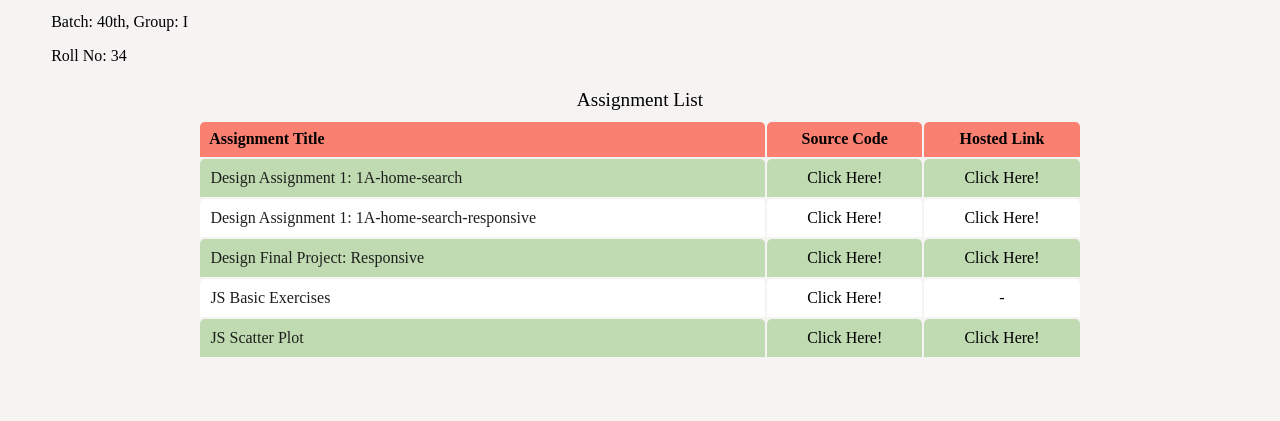
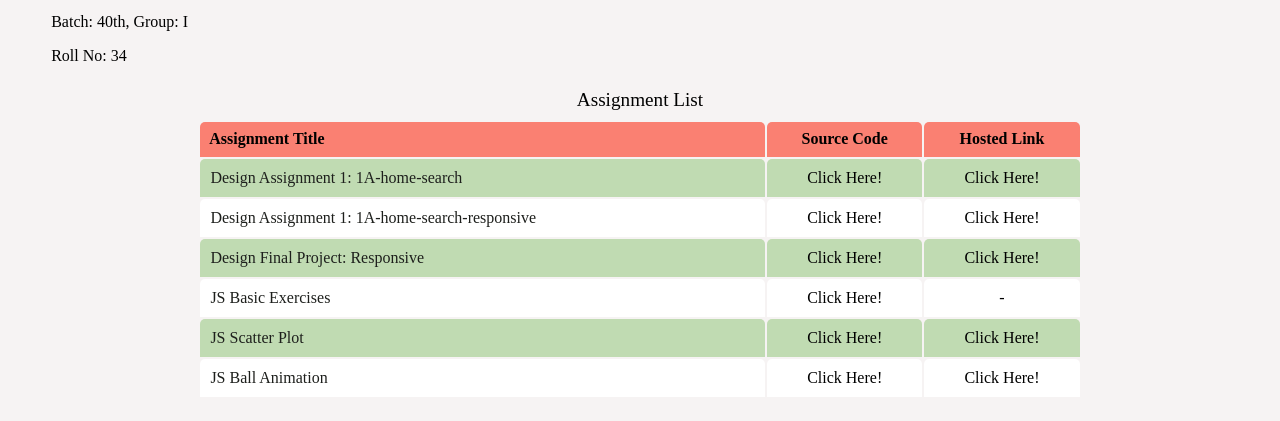
Before and after one commit to gyanasluitel/leapfrog-assignments, a plain HTML site: page index.html in a window 1280 px wide. Shown: the part 139-560 px from the top of the page. Drawn offline with Linux system fonts and the light colour scheme.

Commit message:
added ball-animation

```diff
--- a/index.html
+++ b/index.html
@@ -56,9 +56,12 @@
                             <td><a href="./javascript/scatter-plot/index.html">Click Here!</td>
                         </tr>
 
-
+                        <tr>
+                            <td>JS Ball Animation</td>
+                            <td><a href="https://github.com/gyanasluitel/leapfrog-assignments/tree/main/javascript/ball-animation">Click Here!</a></td>
+                            <td><a href="./javascript/ball-animation/index.html">Click Here!</td>
+                        </tr>
                     </tbody>
-
                 </table>
             </div>
 
```
